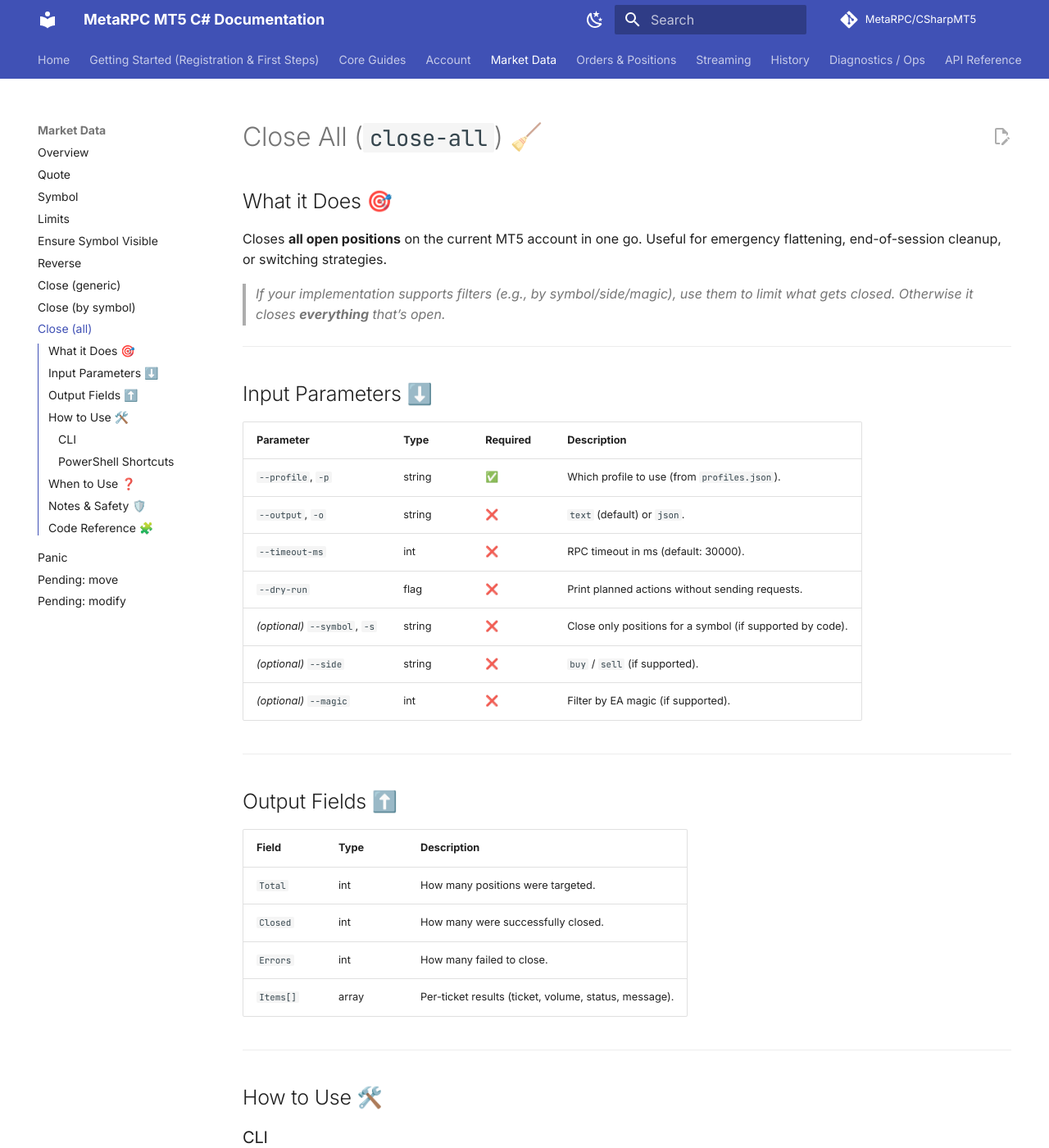
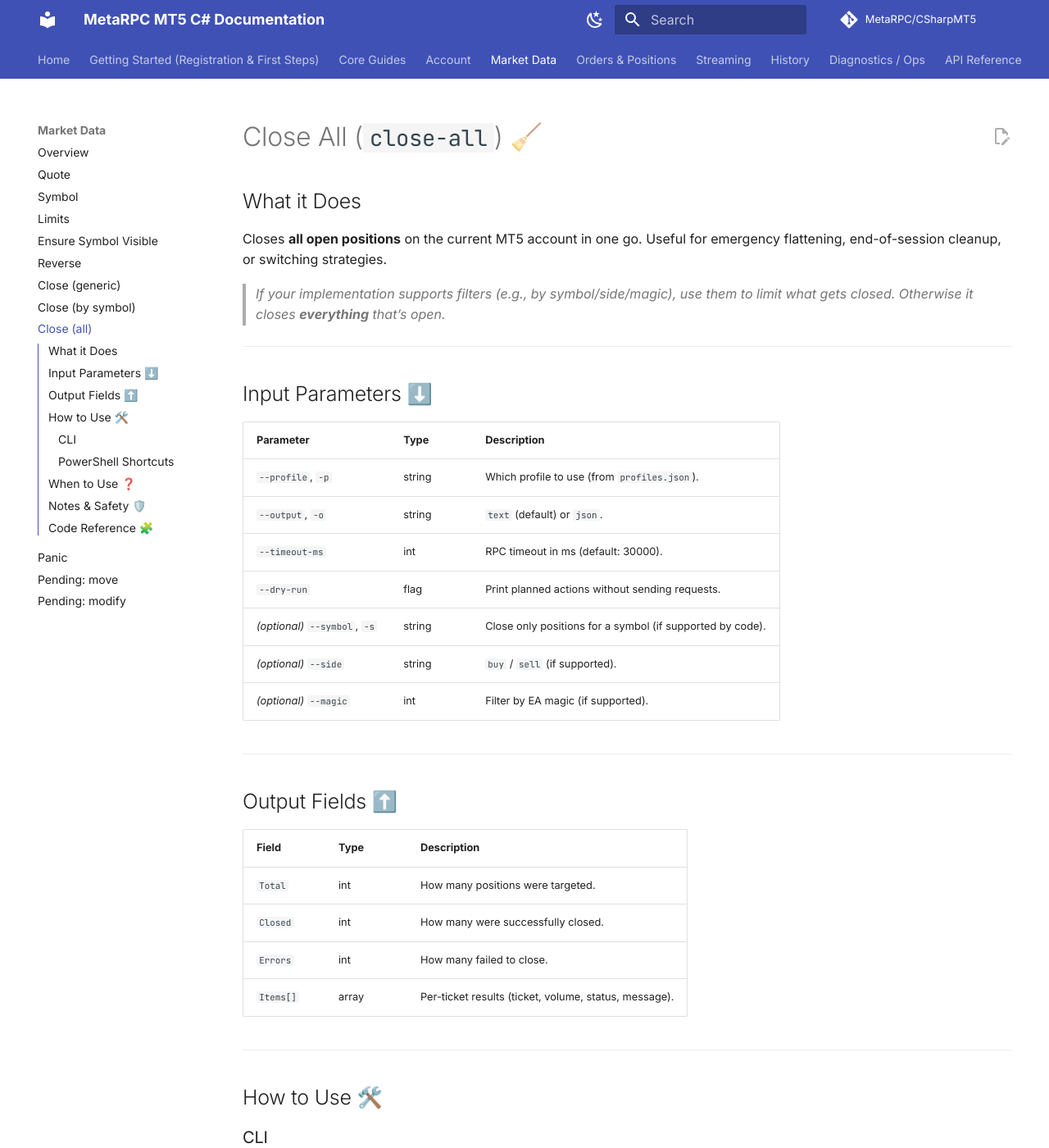
Before and after one commit to MetaRPC/CSharpMT5, an MkDocs documentation site: the page built from docs/Market_Data/Close-all.md, in a window 1280 px wide and 1400 px high. Shown: the whole window at 82% size. Built offline with MkDocs 1.6.1 and Material for MkDocs 9.7.7, drawn with Linux system fonts in a browser that asks for light colours; comment, search, counter and statistics services are not loaded.

Commit message:
Update Close-all.md

```diff
--- a/docs/Market_Data/Close-all.md
+++ b/docs/Market_Data/Close-all.md
@@ -1,6 +1,6 @@
 # Close All (`close-all`) 🧹
 
-## What it Does 🎯
+## What it Does
 
 Closes **all open positions** on the current MT5 account in one go.
 Useful for emergency flattening, end-of-session cleanup, or switching strategies.
@@ -11,15 +11,15 @@ Useful for emergency flattening, end-of-session cleanup, or switching strategies
 
 ## Input Parameters ⬇️
 
-| Parameter                     | Type   | Required | Description                                               |
-| ----------------------------- | ------ | -------- | --------------------------------------------------------- |
-| `--profile`, `-p`             | string | ✅        | Which profile to use (from `profiles.json`).              |
-| `--output`, `-o`              | string | ❌        | `text` (default) or `json`.                               |
-| `--timeout-ms`                | int    | ❌        | RPC timeout in ms (default: 30000).                       |
-| `--dry-run`                   | flag   | ❌        | Print planned actions without sending requests.           |
-| *(optional)* `--symbol`, `-s` | string | ❌        | Close only positions for a symbol (if supported by code). |
-| *(optional)* `--side`         | string | ❌        | `buy` / `sell` (if supported).                            |
-| *(optional)* `--magic`        | int    | ❌        | Filter by EA magic (if supported).                        |
+| Parameter                     | Type   | Description                                               |
+| ----------------------------- | ------ | --------------------------------------------------------- |
+| `--profile`, `-p`             | string | Which profile to use (from `profiles.json`).              |
+| `--output`, `-o`              | string | `text` (default) or `json`.                               |
+| `--timeout-ms`                | int    | RPC timeout in ms (default: 30000).                       |
+| `--dry-run`                   | flag   |  Print planned actions without sending requests.           |
+| *(optional)* `--symbol`, `-s` | string |  Close only positions for a symbol (if supported by code). |
+| *(optional)* `--side`         | string | `buy` / `sell` (if supported).                            |
+| *(optional)* `--magic`        | int    |  Filter by EA magic (if supported).                        |
 
 ---
 
```
